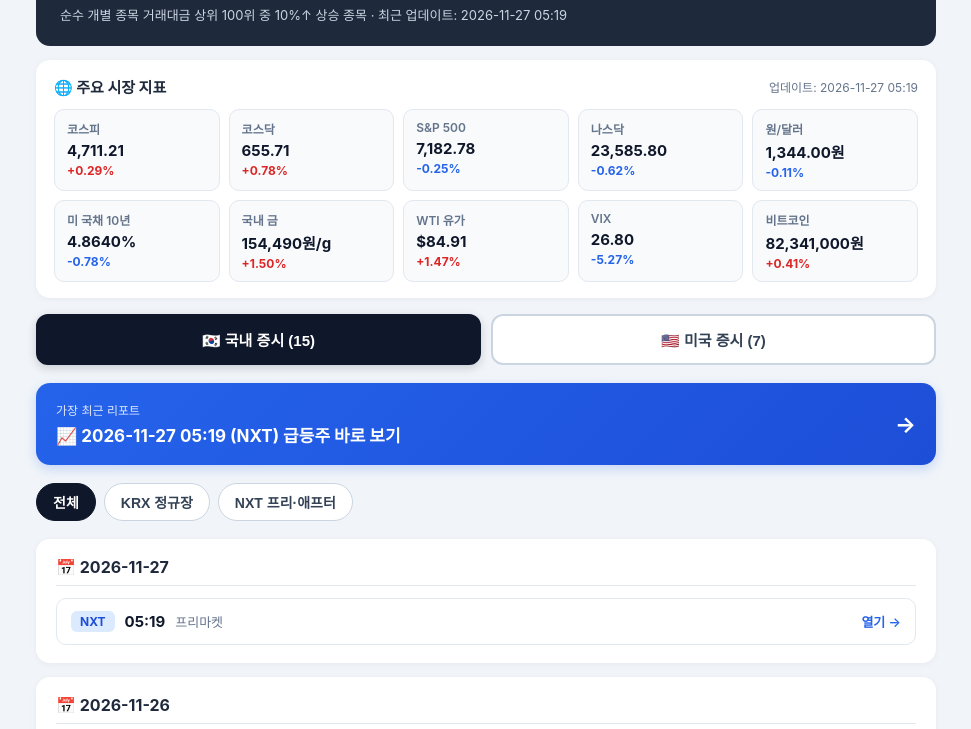
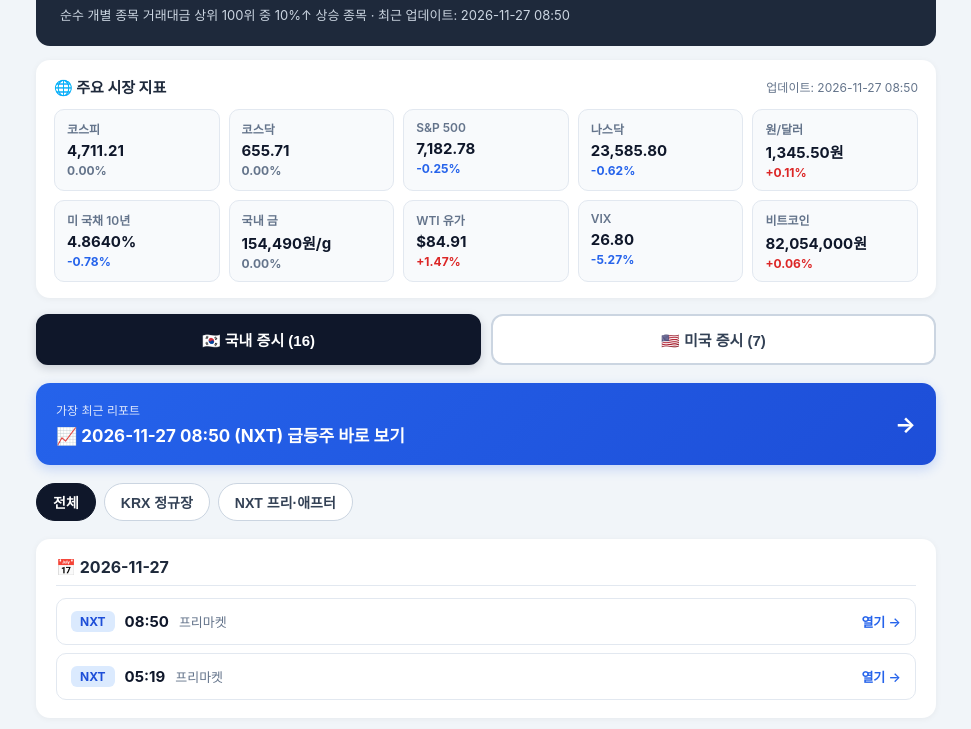
Before and after one commit to no1frieza-cyber/stock-report, a plain HTML site: page index.html in a window 1280 px wide. Shown: the part 71-800 px from the top of the page, without its empty margins (154-1125 px from the left). Drawn offline with Linux system fonts and the light colour scheme.

Commit message:
Update index page (20261127 0850)

```diff
--- a/index.html
+++ b/index.html
@@ -56,26 +56,26 @@
   <div class="container">
     <header>
       <h1>📊 한·미 증시 급등주 리포트</h1>
-      <p>순수 개별 종목 거래대금 상위 100위 중 10%↑ 상승 종목 · 최근 업데이트: 2026-11-27 05:19</p>
+      <p>순수 개별 종목 거래대금 상위 100위 중 10%↑ 상승 종목 · 최근 업데이트: 2026-11-27 08:50</p>
     </header>
 
     <section class="ind-section">
       <div class="ind-header">
         <span class="ind-title">🌐 주요 시장 지표</span>
-        <span class="ind-time">업데이트: 2026-11-27 05:19</span>
+        <span class="ind-time">업데이트: 2026-11-27 08:50</span>
       </div>
       <div class="ind-grid">
 
             <div class="ind-card">
               <div class="ind-label">코스피</div>
               <div class="ind-value">4,711.21</div>
-              <div class="ind-rate ind-up">+0.29%</div>
+              <div class="ind-rate ind-flat">0.00%</div>
             </div>
 
             <div class="ind-card">
               <div class="ind-label">코스닥</div>
               <div class="ind-value">655.71</div>
-              <div class="ind-rate ind-up">+0.78%</div>
+              <div class="ind-rate ind-flat">0.00%</div>
             </div>
 
             <div class="ind-card">
@@ -92,8 +92,8 @@
 
             <div class="ind-card">
               <div class="ind-label">원/달러</div>
-              <div class="ind-value">1,344.00원</div>
-              <div class="ind-rate ind-down">-0.11%</div>
+              <div class="ind-value">1,345.50원</div>
+              <div class="ind-rate ind-up">+0.11%</div>
             </div>
 
             <div class="ind-card">
@@ -105,7 +105,7 @@
             <div class="ind-card">
               <div class="ind-label">국내 금</div>
               <div class="ind-value">154,490원/g</div>
-              <div class="ind-rate ind-up">+1.50%</div>
+              <div class="ind-rate ind-flat">0.00%</div>
             </div>
 
             <div class="ind-card">
@@ -122,23 +122,23 @@
 
             <div class="ind-card">
               <div class="ind-label">비트코인</div>
-              <div class="ind-value">82,341,000원</div>
-              <div class="ind-rate ind-up">+0.41%</div>
+              <div class="ind-value">82,054,000원</div>
+              <div class="ind-rate ind-up">+0.06%</div>
             </div>
 
       </div>
     </section>
 
     <div class="market-tabs">
-      <button class="market-tab active" data-tab="kr">🇰🇷 국내 증시 (15)</button>
+      <button class="market-tab active" data-tab="kr">🇰🇷 국내 증시 (16)</button>
       <button class="market-tab" data-tab="us">🇺🇸 미국 증시 (7)</button>
     </div>
     <div id="panel-kr" class="market-panel">
 
-    <a class="latest-banner" href="reports/20261127_0519_NXT.html">
+    <a class="latest-banner" href="reports/20261127_0850_NXT.html">
       <div>
         <div class="latest-tag">가장 최근 리포트</div>
-        <div class="latest-title">📈 2026-11-27 05:19 (NXT) 급등주 바로 보기</div>
+        <div class="latest-title">📈 2026-11-27 08:50 (NXT) 급등주 바로 보기</div>
       </div>
       <span class="latest-arrow">→</span>
     </a>
@@ -152,6 +152,15 @@
             <section class="date-group">
               <h2 class="date-title">📅 2026-11-27</h2>
               <div class="card-grid">
+
+                <a class="report-card" data-mode="NXT" href="reports/20261127_0850_NXT.html">
+                  <div class="card-left">
+                    <span class="badge badge-nxt">NXT</span>
+                    <span class="card-time">08:50</span>
+                    <span class="card-session">프리마켓</span>
+                  </div>
+                  <span class="card-arrow">열기 →</span>
+                </a>
 
                 <a class="report-card" data-mode="NXT" href="reports/20261127_0519_NXT.html">
                   <div class="card-left">
```
